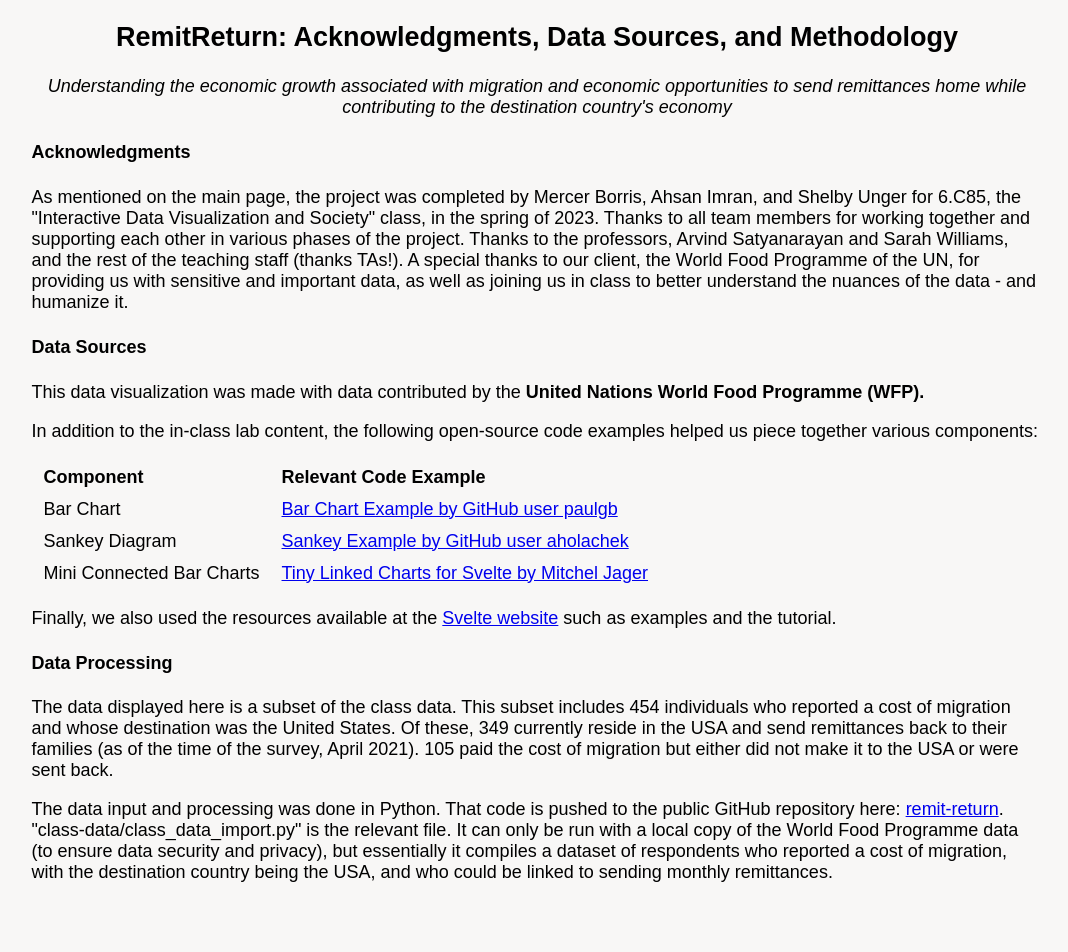
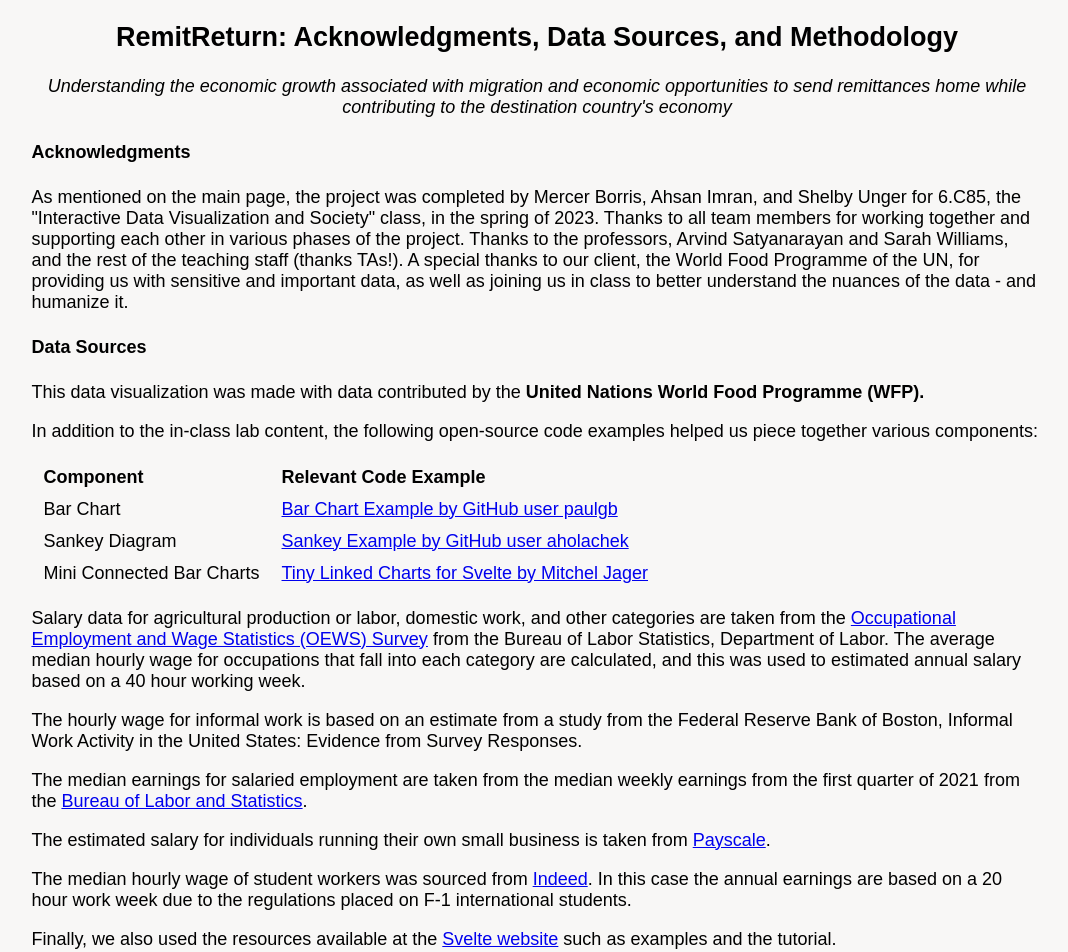
Before and after one commit to mercerb/remit-return, a SvelteKit app in the folder remitreturn/: page /sources in a window 1280 px wide. Shown: the top 952 px of the page, without its empty margins (103-1171 px from the left). Before the commit the page ends 901 px from the top, so only its background shows below. Built offline with nearby package versions, Linux system fonts and the light colour scheme.

Commit message:
Update AcknowledgmentsSources.svelte to include salary data sources

```diff
--- a/remitreturn/src/components/AcknowledgmentsSources.svelte
+++ b/remitreturn/src/components/AcknowledgmentsSources.svelte
@@ -70,6 +70,28 @@
     </table>
 
     <p>
+        Salary data for agricultural production or labor, domestic work, and
+        other categories are taken from the <a href="https://www.bls.gov/oes/current/oes_nat.htm">Occupational Employment and Wage Statistics (OEWS) Survey</a> from the Bureau of Labor Statistics, Department
+        of Labor. The average median hourly wage for occupations that fall into each category are calculated, and this was used to estimated annual salary based on a 40 hour working week.
+    </p>
+
+    <p>
+        The hourly wage for informal work is based on an estimate from a study from the Federal Reserve Bank of Boston, Informal Work Activity in the United States: Evidence from Survey Responses.
+    </p>
+
+    <p>
+        The median earnings for salaried employment are taken from the median weekly earnings from the first quarter of 2021 from the <a href="https://www.bls.gov/news.release/wkyeng.t01.htm">Bureau of Labor and Statistics</a>.
+    </p>
+
+    <p>
+        The estimated salary for individuals running their own small business is taken from <a href="https://www.payscale.com/research/US/Job=Small_Business_Owner_%2F_Operator/Salary">Payscale</a>.
+    </p>
+
+    <p>
+        The median hourly wage of student workers was sourced from <a href="https://www.indeed.com/career/student-worker/salaries">Indeed</a>. In this case the annual earnings are based on a 20 hour work week due to the regulations placed on F-1 international students.
+    </p>
+
+    <p>
         Finally, we also used the resources available at the <a
             href="https://svelte.dev/">Svelte website</a
         > such as examples and the tutorial.
```
